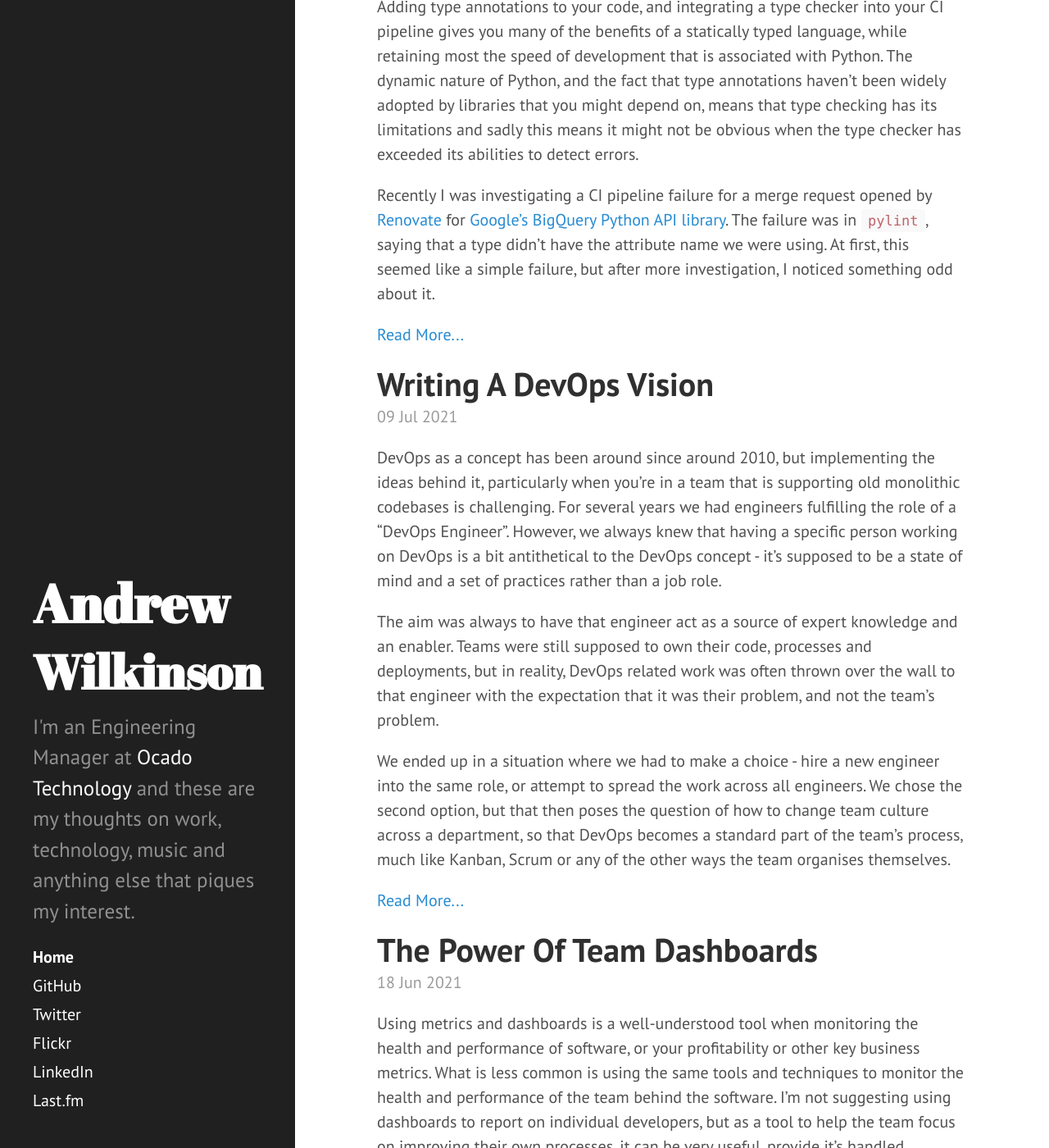
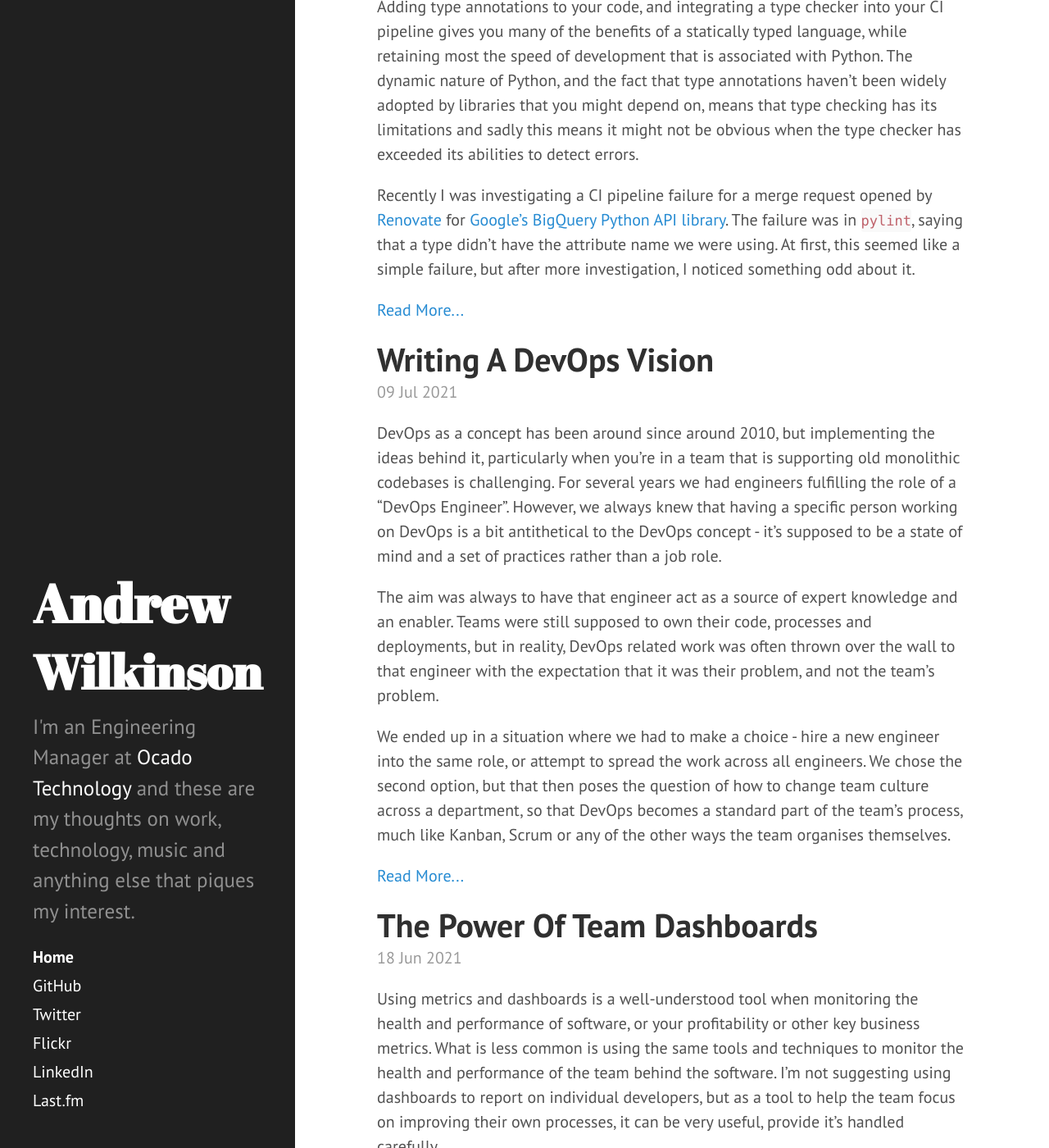
Before and after one commit to andrewjw/site, a Jekyll site: the page built from index.html, in a window 1280 px wide and 1400 px high, scrolled down 437 px. Shown: the whole window at 82% size. Built offline with Jekyll 4.4.1, drawn with Linux system fonts in a browser that asks for light colours; the list of posts is cut into pages by our own code.

Commit message:
Make inline code look better by removing some padding.

```diff
--- a/public/css/custom.css
+++ b/public/css/custom.css
@@ -73,3 +73,7 @@ label.small-block {
     display: block;
     font-size: small;
 }
+
+code {
+    padding: .25em 0em;
+}
```
